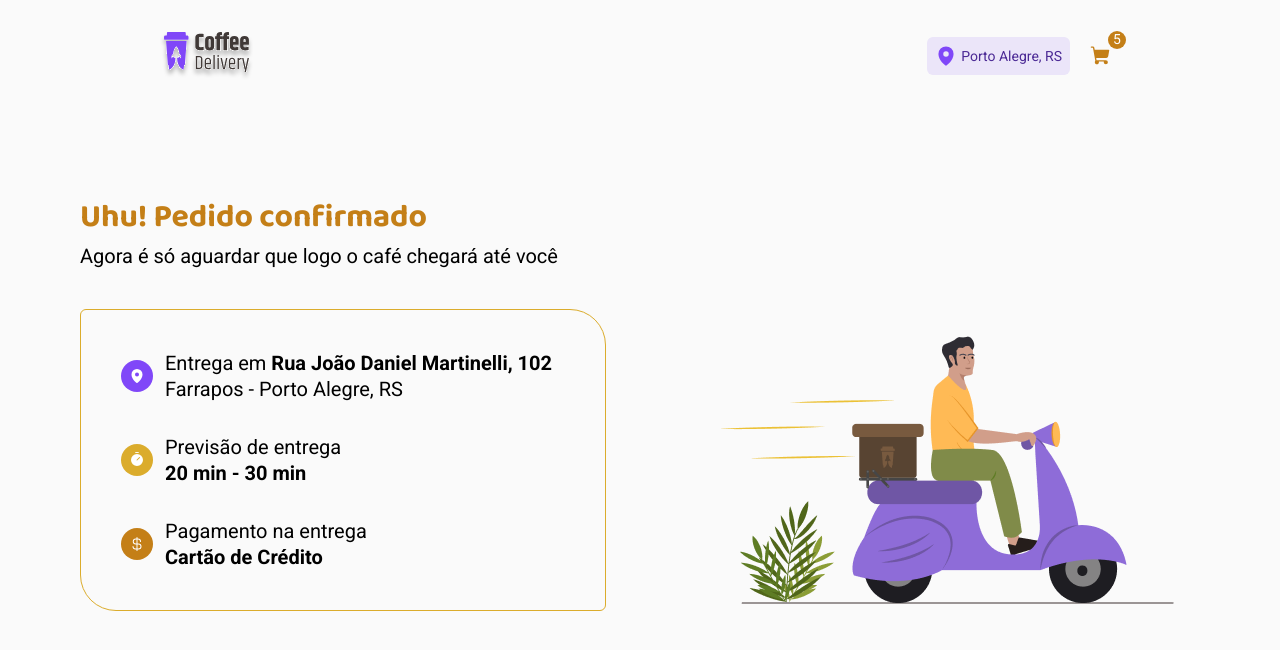
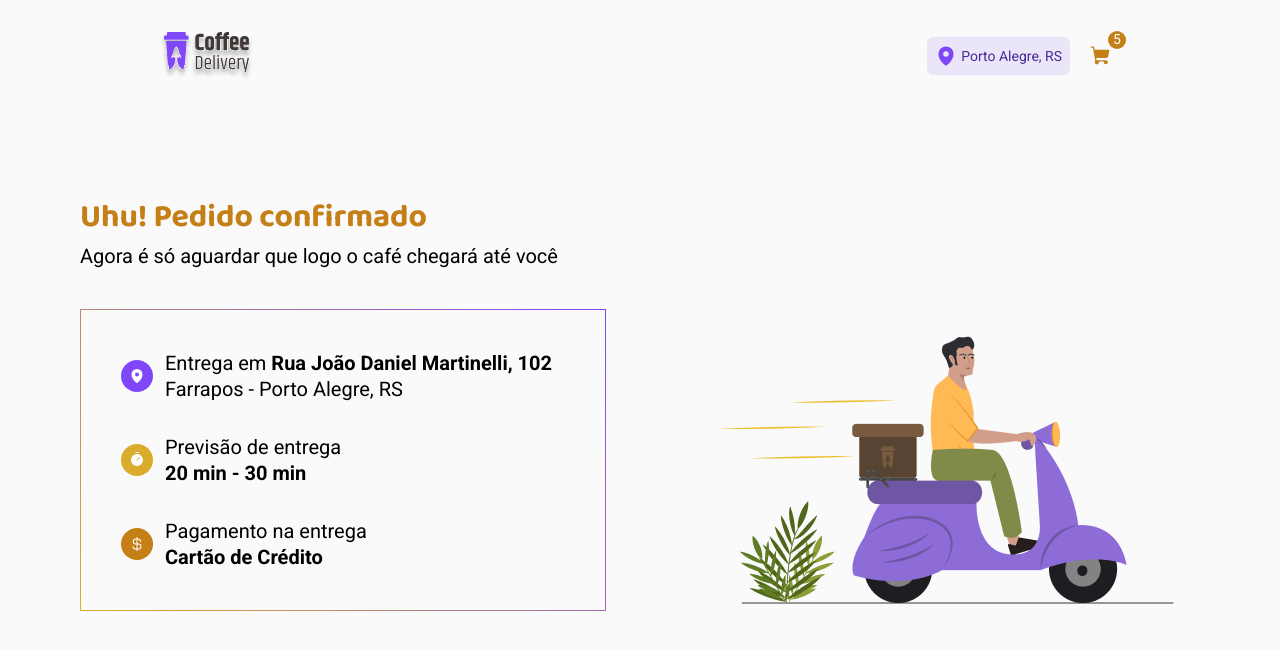
Before and after one commit to MarcosVOS/CoffeeDelivery, a React (Vite) app: page /paymentconfirmation in a window 1280 px wide. Shown: the top 650 px of the page. Built offline with nearby package versions, Linux system fonts and the light colour scheme.

Commit message:
start making the checkout page

```diff
--- a/src/pages/paymentconfirmation/styles.ts
+++ b/src/pages/paymentconfirmation/styles.ts
@@ -39,8 +39,14 @@ export const ConfirmationMessageAbout = styled.div`
   padding: 2.5rem;
   gap: 2rem;
 
-  border-radius: 6px 36px;
-  border: 1px solid ${(props) => props.theme['yellow-200']};
+  border: 1px solid;
+  border-radius: 15px 50px;
+  border-image: linear-gradient(
+      45deg,
+      ${(props) => props.theme['yellow-200']},
+      ${(props) => props.theme['purple-200']}
+    )
+    1;
 `
 
 const ICON_COLORS = {
```
Also changed, not shown: 1 other file (tests, documents, lock files or other folders).
